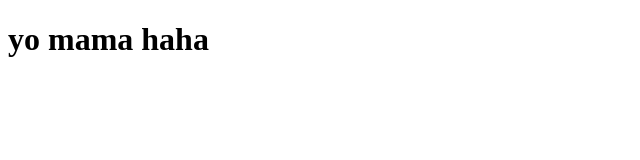
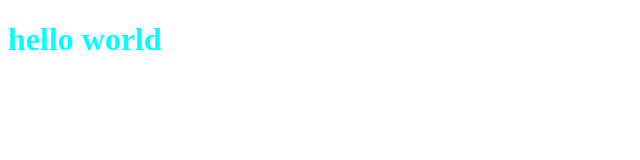
Before and after one commit to mannybennett/bug-free-octo-train, a plain HTML site: page index.html in a window 1280 px wide. Shown: the whole page, without its empty margins (0-640 px from the left). Drawn offline with Linux system fonts and the light colour scheme.

Commit message:
Changed text to hello world and made it aqua with css

```diff
--- a/index.html
+++ b/index.html
@@ -4,9 +4,10 @@
     <meta charset="UTF-8">
     <meta http-equiv="X-UA-Compatible" content="IE=edge">
     <meta name="viewport" content="width=<device-width>, initial-scale=1.0">
+        <link rel="stylesheet" href="styles.css">
     <title>Document</title>
 </head>
 <body>
-    <h1>yo mama haha</h1>
+    <h1>hello world</h1>
 </body>
 </html>
--- /dev/null
+++ b/styles.css
@@ -0,0 +1,3 @@
+h1 {
+    color: aqua;
+}
```
